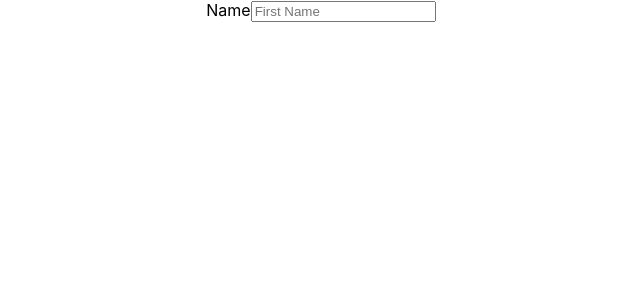
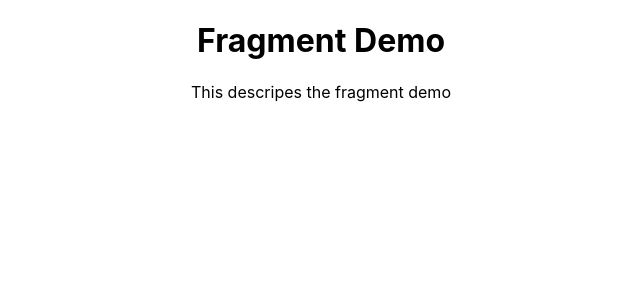
Before and after one commit to AmrEsam0/react-app, a React (Create React App) app: page / in a window 1280 px wide. Shown: the top 300 px of the page, without its empty margins (319-959 px from the left). Built offline with nearby package versions, Linux system fonts and the light colour scheme.

Commit message:
Fragments, babyyyy

```diff
--- a/src/App.js
+++ b/src/App.js
@@ -1,10 +1,10 @@
 import "./App.css";
-import Form from "./components/Form";
+import FragmentDemo from "./components/Fragment";
 
 function App() {
 	return (
 		<div className="App">
-			<Form />
+			<FragmentDemo />
 		</div>
 	);
 }
--- /dev/null
+++ b/src/components/Fragment.js
@@ -0,0 +1,12 @@
+import React from "react";
+
+function FragmentDemo() {
+	return (
+		<React.Fragment>
+			<h1>Fragment Demo</h1>
+			<p>This descripes the fragment demo</p>
+		</React.Fragment>
+	);
+}
+
+export default FragmentDemo;
```
